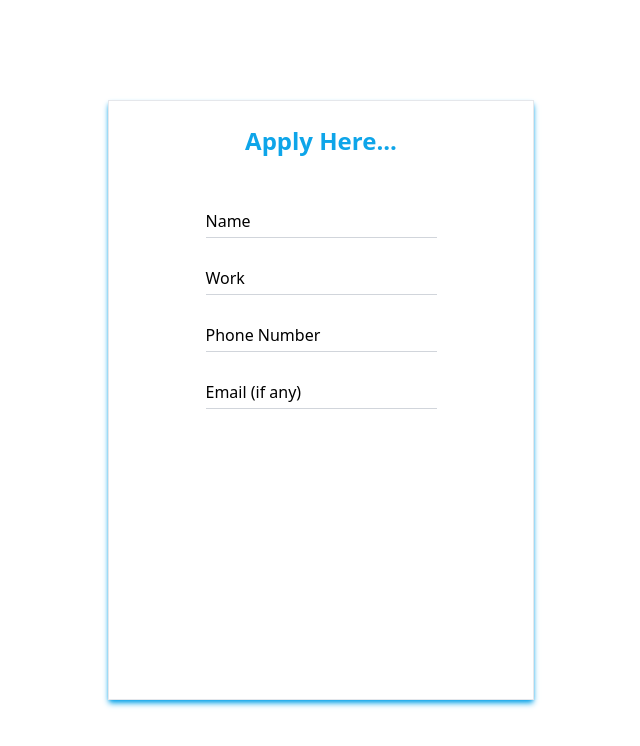
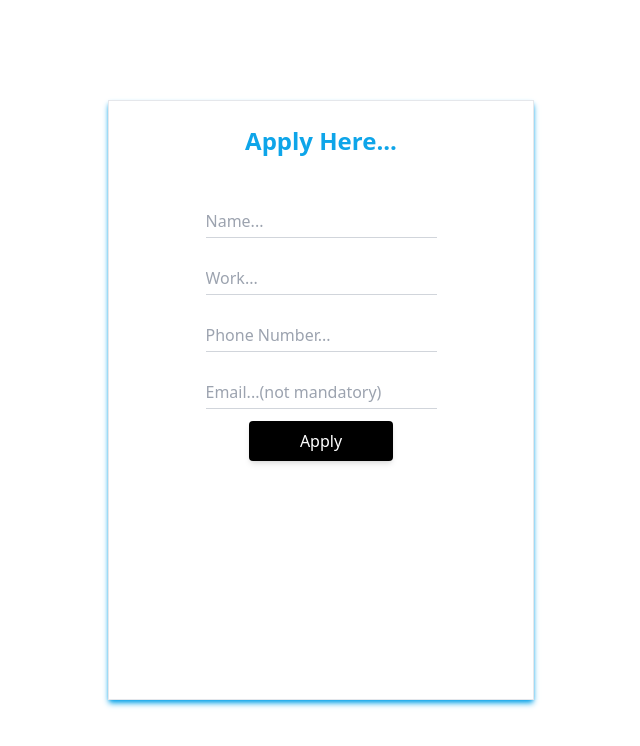
Before and after one commit to Prasanna2910/Connecto, a React (Vite) app in the folder frontend/front-end/: page /Applyform in a window 1280 px wide. Shown: the top 746 px of the page, without its empty margins (319-959 px from the left). Built offline with nearby package versions, Linux system fonts and the light colour scheme.

Commit message:
added a post feature button

```diff
--- a/frontend/front-end/src/ApplyForm.jsx
+++ b/frontend/front-end/src/ApplyForm.jsx
@@ -1,6 +1,35 @@
-import React from 'react';
+import React, { useState } from 'react';
+import axios from 'axios';
+import { useNavigate } from 'react-router-dom';
 
 function Applyform() {
+  const navigate = useNavigate();
+  const [state, setState] = useState({
+    Name: '',
+    PhoneNumber: '',
+    Work: 0,
+    Email: '',
+  });
+  const handleChange = (e) => {
+    const { name, value } = e.target;
+    setState((previousData) => ({
+      ...previousData,
+      [name]: value,
+    }));
+  };
+  const handleSubmit = () => {
+    console.log(state);
+    axios
+      .post('http://localhost:3553/main', state)
+      .then((res) => {
+        console.log(res);
+        navigate('/Mainpg');
+      })
+
+      .catch((err) => {
+        console.error(err);
+      });
+  };
   return (
     <div className="flex justify-center items-center h-screen">
       <div className="operationaldiv border w-1/3 h-3/4 shadow-md shadow-sky-500  ">
@@ -10,22 +39,18 @@ function Applyform() {
         </div>
         <br />
 
-        <div className=" w-full ">
+        <div className=" w-full">
           <br />
           <div className="flex items-center justify-center">
             <div className="relative">
               <input
                 id="username"
-                name="username"
+                name="Name"
                 type="text"
+                placeholder="Name..."
                 className="border-b border-gray-300 py-1 focus:border-b-2 focus:border-blue-700 transition-colors focus:outline-none peer bg-inherit"
+                onChange={handleChange}
               />
-              <label
-                htmlFor="username"
-                className="absolute left-0 top-1 cursor-text peer-focus:text-xs peer-focus:-top-4 transition-all peer-focus:text-blue-700"
-              >
-                Name
-              </label>
             </div>
           </div>
           <br />
@@ -34,16 +59,12 @@ function Applyform() {
             <div className="relative">
               <input
                 id="userwork"
-                name="userwork"
+                name="Work"
                 type="text"
+                onChange={handleChange}
+                placeholder="Work..."
                 className="border-b border-gray-300 py-1 focus:border-b-2 focus:border-blue-700 transition-colors focus:outline-none peer bg-inherit"
               />
-              <label
-                htmlFor="userwork"
-                className="absolute left-0 top-1 cursor-text peer-focus:text-xs peer-focus:-top-4 transition-all peer-focus:text-blue-700"
-              >
-                Work
-              </label>
             </div>
           </div>
           <br />
@@ -51,16 +72,12 @@ function Applyform() {
             <div className="relative">
               <input
                 id="userphonenumber"
-                name="userphonenumber"
+                name="PhoneNumber"
                 type="text"
+                onChange={handleChange}
+                placeholder="Phone Number..."
                 className="border-b border-gray-300 py-1 focus:border-b-2 focus:border-blue-700 transition-colors focus:outline-none peer bg-inherit"
               />
-              <label
-                htmlFor="userphonenumebr"
-                className="absolute left-0 top-1 cursor-text peer-focus:text-xs peer-focus:-top-4 transition-all peer-focus:text-blue-700"
-              >
-                Phone Number
-              </label>
             </div>
           </div>
           <br />
@@ -70,15 +87,19 @@ function Applyform() {
                 id="useremail"
                 name="useremail"
                 type="text"
+                onChange={handleChange}
+                placeholder="Email...(not mandatory)"
                 className="border-b border-gray-300 py-1 focus:border-b-2 focus:border-blue-700 transition-colors focus:outline-none peer bg-inherit"
               />
-              <label
-                htmlFor="useremail"
-                className="absolute left-0 top-1 cursor-text peer-focus:text-xs peer-focus:-top-4 transition-all peer-focus:text-blue-700"
-              >
-                Email (if any)
-              </label>
             </div>
+          </div>
+          <div className="flex justify-center items-center">
+            <button
+              className="w-36 bg-black  h-[40px] my-3 flex items-center justify-center rounded cursor-pointer relative overflow-hidden transition-all duration-500 ease-in-out shadow-md hover:scale-105 hover:shadow-lg before:absolute before:top-0 before:-left-full before:w-full before:h-full before:bg-gradient-to-r before:from-sky-500 before:to-sky-500 before:transition-all before:duration-500 before:ease-in-out before:z-[-1] before:rounded hover:before:left-0 text-[#fff] font-medium"
+              onClick={handleSubmit}
+            >
+              Apply
+            </button>
           </div>
           <br />
         </div>
--- a/frontend/front-end/src/EntityCard.jsx
+++ b/frontend/front-end/src/EntityCard.jsx
@@ -6,6 +6,7 @@ const EntityCard = ({ entity }) => {
       <h3>Name : {entity.Name}</h3>
       <p>Work : {entity.Work}</p>
       <p>Phone Number : {entity.PhoneNumber} </p>
+      <p>Email : {entity.Email}</p>
     </>
   );
 };
--- a/frontend/front-end/src/Splash.jsx
+++ b/frontend/front-end/src/Splash.jsx
@@ -46,7 +46,7 @@ function Splash() {
             </p>
           </div>
           <br />
-          <div className='flex justify-around'>
+          <div>
             <button
               className="w-52 bg-black p-2 h-[50px] my-3 flex items-center justify-center rounded cursor-pointer relative overflow-hidden transition-all duration-500 ease-in-out shadow-md hover:scale-105 hover:shadow-lg before:absolute before:top-0 before:-left-full before:w-full before:h-full before:bg-gradient-to-r before:from-sky-500 before:to-sky-500 before:transition-all before:duration-500 before:ease-in-out before:z-[-1] before:rounded hover:before:left-0 text-[#fff] font-medium"
               onClick={() => {
@@ -55,11 +55,7 @@ function Splash() {
             >
               Click Here to Proceed
             </button>
-            <button
-              className="w-52 bg-black p-2 h-[50px] my-3 flex items-center justify-center rounded cursor-pointer relative overflow-hidden transition-all duration-500 ease-in-out shadow-md hover:scale-105 hover:shadow-lg before:absolute before:top-0 before:-left-full before:w-full before:h-full before:bg-gradient-to-r before:from-sky-500 before:to-sky-500 before:transition-all before:duration-500 before:ease-in-out before:z-[-1] before:rounded hover:before:left-0 text-[#fff] font-medium"
-            >
-              Apply yourself
-            </button>
+
           </div>
         </div>
         <div className="flex justify-around items-center w-1/2">
--- a/frontend/front-end/src/mainpg.jsx
+++ b/frontend/front-end/src/mainpg.jsx
@@ -58,11 +58,19 @@ function Mainpg() {
 
   return (
     <div className="manindiv ">
-      <div className="HeaderDiv  h-72 bg-gradient-to-r from-[#70c7ff] via-[#2fa8be] to-[#70c7ff] p-2">
+      <div className="HeaderDiv  h-80 bg-gradient-to-r from-[#70c7ff] via-[#2fa8be] to-[#70c7ff] p-2">
         <div className=" flex justify-center items-center m-4">
           <div className="FirstText w-2/5 font-bold text-3xl text-white flex justify-center items-center">
             Please Search here...
           </div>
+          <button
+            className="w-28 bg-black h-[30px] my-3 flex items-center justify-center rounded cursor-pointer relative overflow-hidden transition-all duration-500 ease-in-out shadow-md hover:scale-105 hover:shadow-lg before:absolute before:top-0 before:-left-full before:w-full before:h-full before:bg-gradient-to-r before:from-red-500 before:to-zinnc-500 before:transition-all before:duration-500 before:ease-in-out before:z-[-1] before:rounded hover:before:left-0 text-[#fff] font-medium text-sm"
+            onClick={() => {
+              navigate('/Applyform');
+            }}
+          >
+            Apply yourself
+          </button>
         </div>
         <div className=" flex justify-center items-center h-2/5">
           <div className=" w-1/2 flex justify-center">
```
